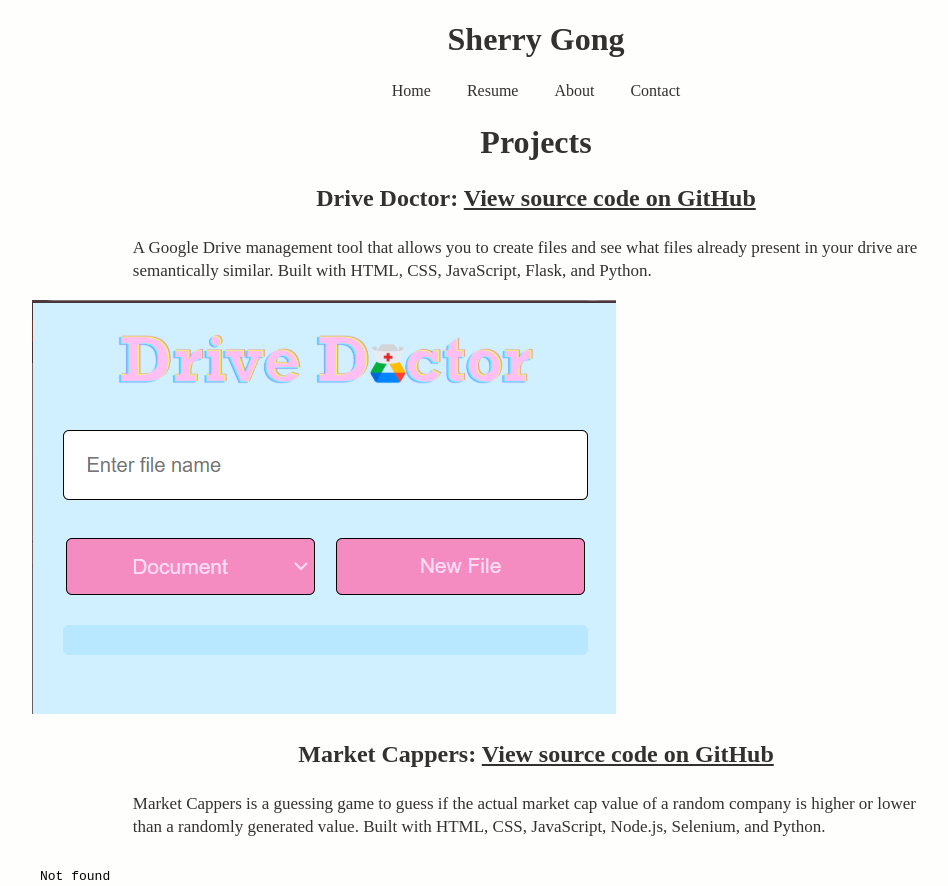
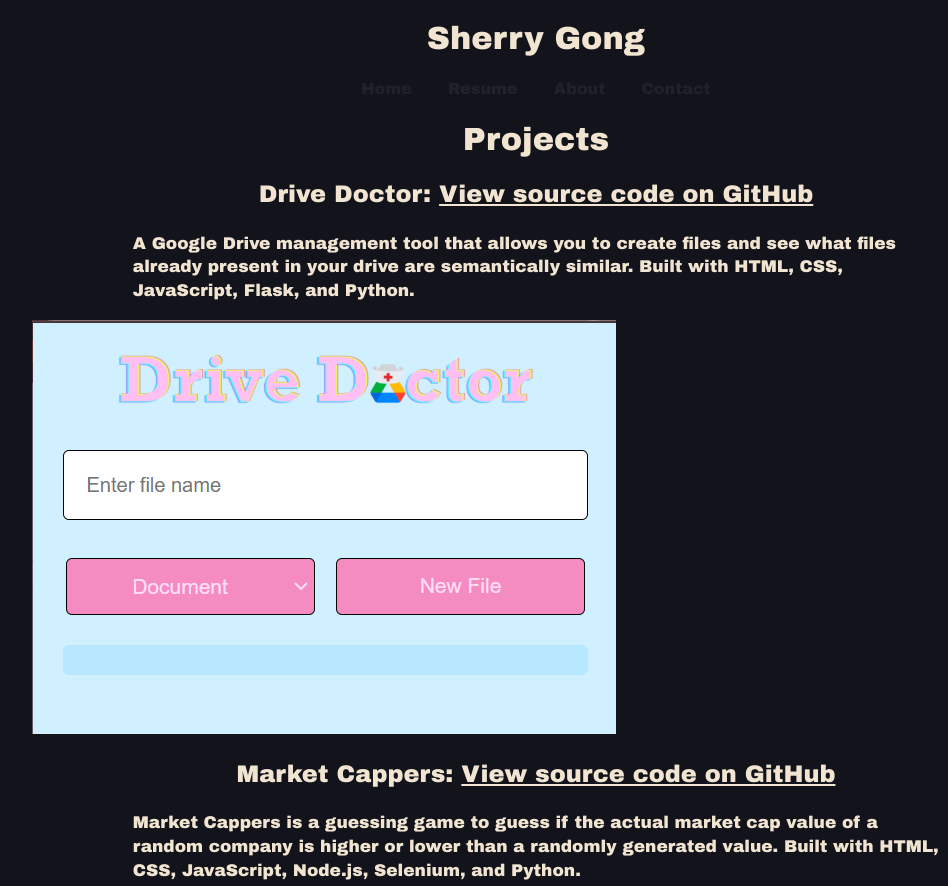
Before and after one commit to sg0ng/sg0ng.github.io, a plain HTML site: page index.html in a window 1280 px wide. Shown: the top 886 px of the page, without its empty margins (104-1052 px from the left). Drawn offline with Linux system fonts and the light colour scheme.

Commit message:
update design

```diff
--- a/styles.css
+++ b/styles.css
@@ -1,27 +1,27 @@
 body {
-    background-color: #fefefd;
+    background-color: #12131b;
     padding-left: 10%;
     padding-right: 10%;
 }
 
 h1 {
-    color: rgb(51, 49, 46);
-    font-family: "Times New Roman", Times, serif;
+    color: rgb(241, 229, 210);
+    font-family: 'Arial Black', 'Arial Bold', sans-serif;
     text-align: center;
     text-decoration: none;
 
 }
 
 h2 {
-    color: rgb(51, 49, 46);
-    font-family: "Times New Roman", Times, serif;
+    color: rgb(241, 229, 210);
+    font-family: 'Arial Black', 'Arial Bold', sans-serif;
     text-align: center;
     text-decoration: none;
 }
 
 p {
-    color: rgb(51, 49, 46);
-    font-family: "Times New Roman", Times, serif;
+    color: rgb(241, 229, 210);
+    font-family: 'Arial Black', 'Arial Bold', sans-serif;
     text-align: left;
     font-size: 17px;
     line-height: 1.4;
@@ -30,8 +30,8 @@ p {
 }
 
 a {
-  color: rgb(51, 49, 46);
-    font-family: "Times New Roman", Times, serif;
+  color: rgb(241, 229, 210);
+    font-family: 'Arial Black', 'Arial Bold', sans-serif;
     text-align: center;
     line-height: 1.4;
 }
@@ -41,7 +41,7 @@ nav {
 }
 
 nav a{
-    color: rgb(51, 49, 46);
+    color: #1f212c;
     text-align: center;
     padding: 14px 16px;
     text-decoration: none;
@@ -49,5 +49,5 @@ nav a{
 
 footer {
     text-align: center;
-    background-color: #d0d0d0;
+    background-color: #1f212c;
 }
```
